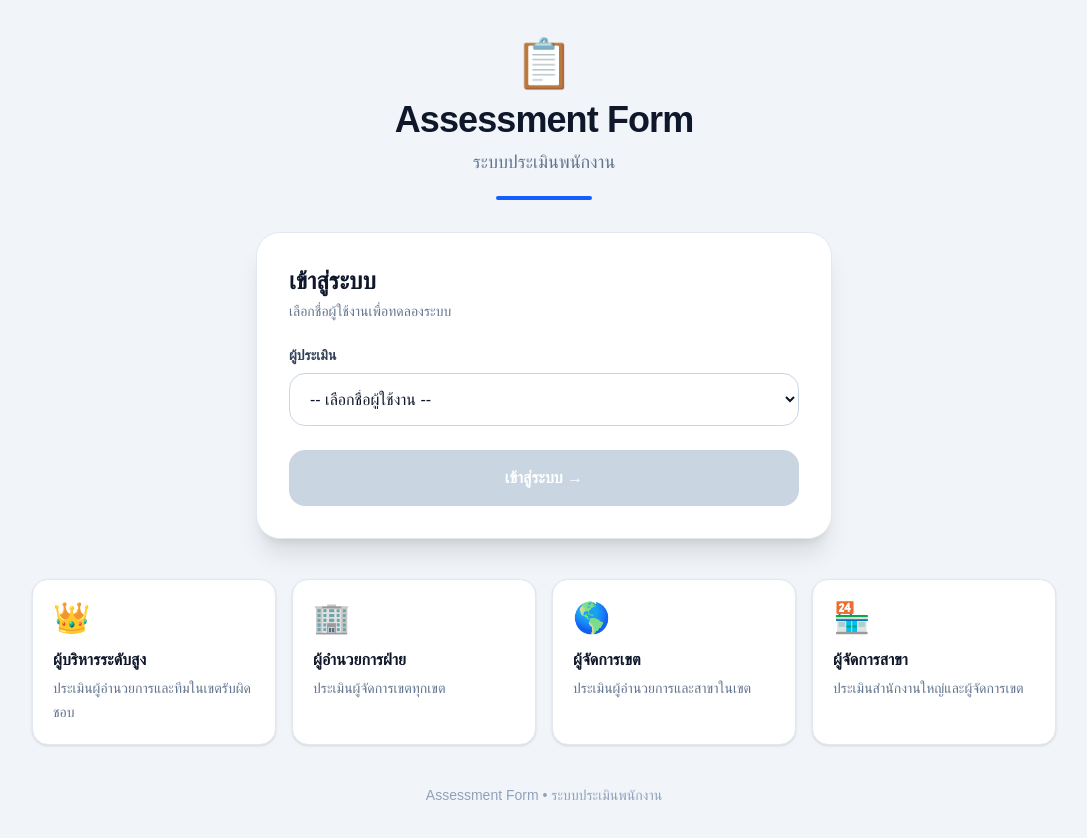
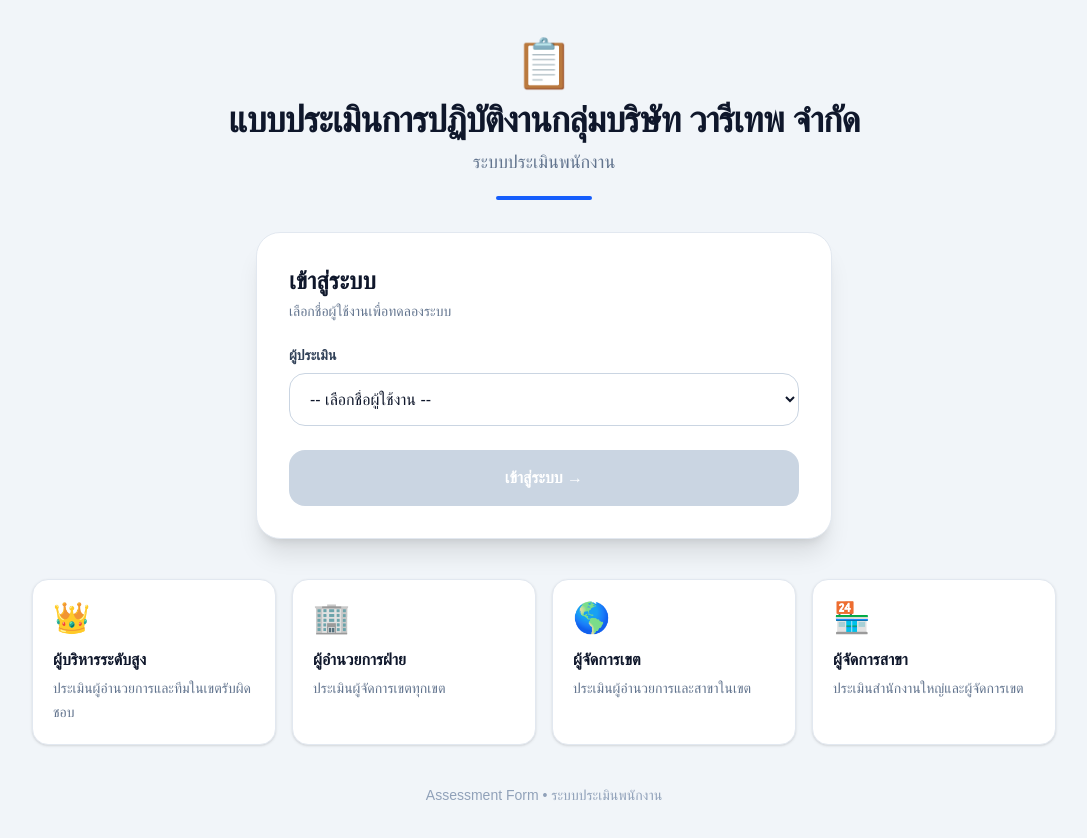
Before and after one commit to ITWARITHEP/assessment-form, a Next.js app: page / in a window 1280 px wide. Shown: the top 838 px of the page, without its empty margins (96-1183 px from the left). Built offline with nearby package versions, Linux system fonts and the light colour scheme.

Commit message:
update app name

```diff
--- a/app/page.tsx
+++ b/app/page.tsx
@@ -27,7 +27,7 @@ export default function Home() {
           </div>
 
           <h1 className="text-3xl font-bold tracking-tight text-slate-900 sm:text-4xl">
-            Assessment Form
+            แบบประเมินการปฏิบัติงานกลุ่มบริษัท วารีเทพ จำกัด
           </h1>
 
           <p className="mt-2 text-base text-slate-500 sm:text-lg">
```
